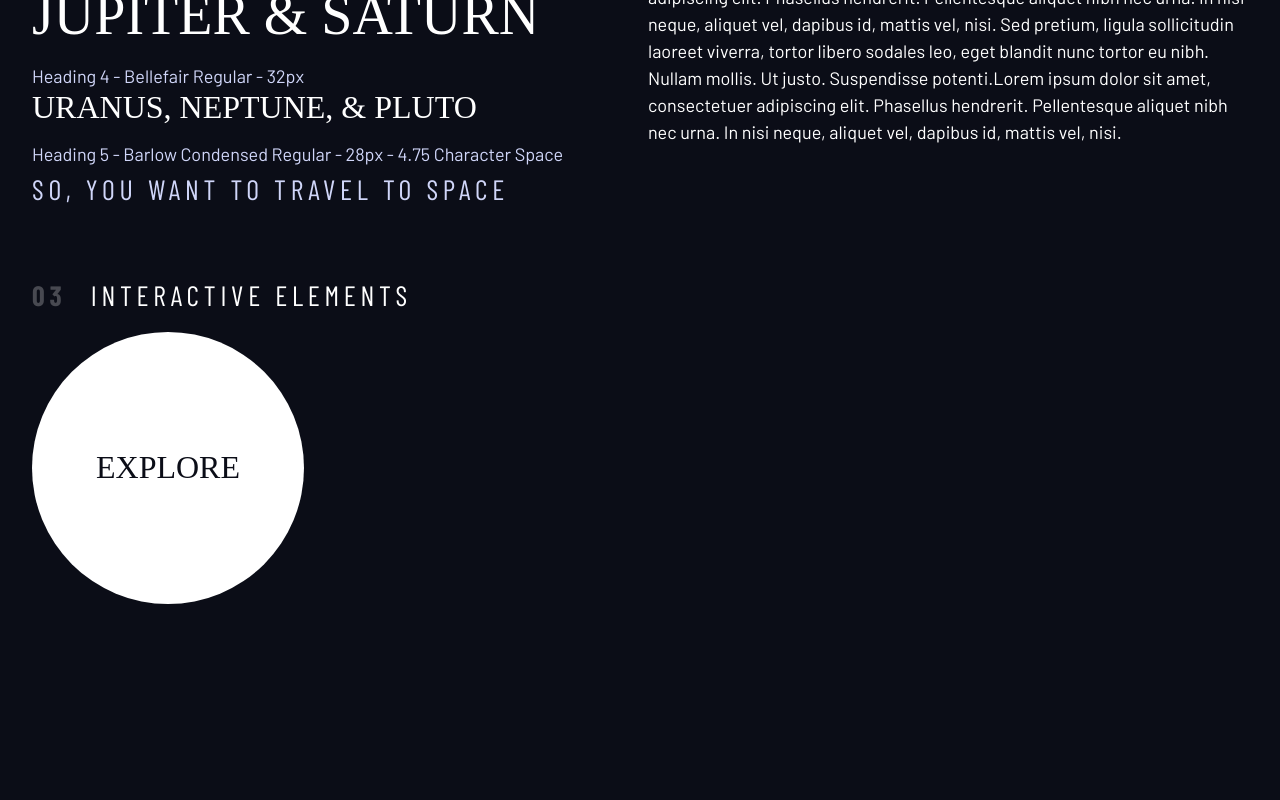
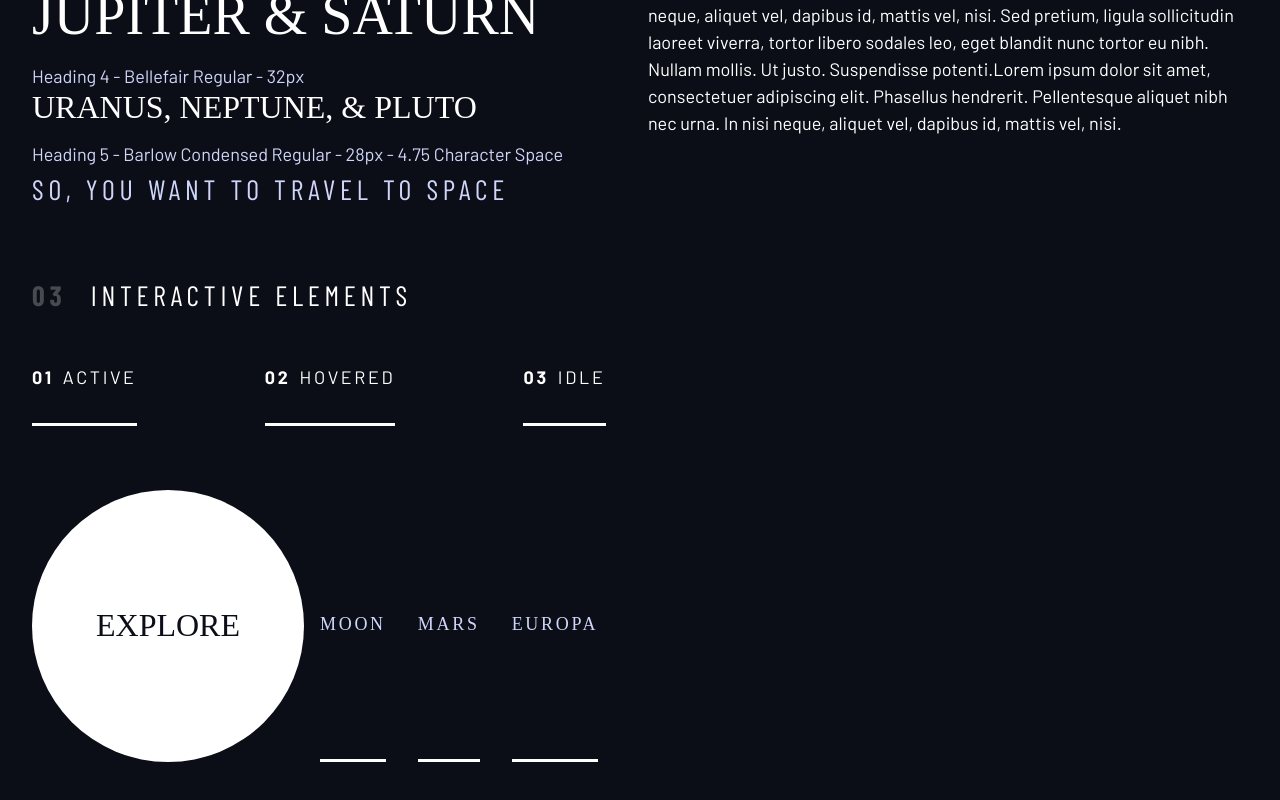
Before and after one commit to GustavoCarv/Space-Travel, a Next.js app: page /design-system in a window 1280 px wide. Shown: the part 768-1568 px from the top of the page. Before the commit the page ends 1372 px from the top, so only its background shows below. Built offline with nearby package versions, Linux system fonts and the light colour scheme; a web font is replaced by a local one.

Commit message:
add: estilos de tabs ativas e com o efeito de hover

```diff
--- a/pages/design-system.tsx
+++ b/pages/design-system.tsx
@@ -118,13 +118,15 @@ const DesignSystem: NextPage = () => {
                 Subheading 2 - Barlow Condensed Regular - 14px - 2.35 Character
                 Space
               </p>
-              <p>Avg. Distance</p>
+              <p className="ff-sans-cond fs-200 letter-spacing-3">
+                Avg. Distance
+              </p>
             </div>
             <div>
               <p>
                 Nav Text - Barlow Condensed Regular - 16px - 2.7 Character Space
               </p>
-              <p>Europa</p>
+              <p className="ff-sans-cond fs-300 letter-spacing-2">Europa</p>
             </div>
             <div>
               <p>Body Text</p>
@@ -153,18 +155,42 @@ const DesignSystem: NextPage = () => {
           <span>03</span> Interactive elements
         </h2>
 
-        <div></div>
+        <div>
+          <nav>
+            <ul className="primary-navigation underline-indicators flex">
+              <li className="active">
+                <a className="uppercase text-white letter-spacing-2" href="#">
+                  <span>01</span>Active
+                </a>{" "}
+              </li>
+              <li>
+                <a className="uppercase text-white letter-spacing-2" href="#">
+                  <span>02</span>Hovered
+                </a>{" "}
+              </li>
+              <li>
+                <a className="uppercase text-white letter-spacing-2" href="#">
+                  <span>03</span>Idle
+                </a>{" "}
+              </li>
+            </ul>
+          </nav>
+        </div>
 
-        <div className="flex">
+        <div className="flex" style={styles.marginBlock}>
           <div>
             <Link href="/">
-            <a className="large-button uppercase ff-serif text-blue-dark bg-white fs-600 grid grid-center">
-              Explore
-            </a>
+              <a className="large-button uppercase ff-serif text-blue-dark bg-white fs-600 grid grid-center">
+                Explore
+              </a>
             </Link>
           </div>
 
-          <div></div>
+          <div className=" tab-list underline-indicators flex">
+            <button aria-selected="true" className="small-button uppercase bg-blue-dark ff-serif text-blue-light letter-spacing-2 fs-400">Moon</button>
+            <button aria-selected="false" className="small-button uppercase bg-blue-dark ff-serif text-blue-light letter-spacing-2 fs-400">Mars</button>
+            <button aria-selected="false" className="small-button uppercase bg-blue-dark ff-serif text-blue-light letter-spacing-2 fs-400">Europa</button>
+          </div>
         </div>
       </section>
     </div>
--- a/styles/globals.css
+++ b/styles/globals.css
@@ -231,6 +231,7 @@ select {
 
 /* ............. Components ............. */
 
+
 .large-button {
   position: relative;
   display: grid;
@@ -257,5 +258,58 @@ select {
 .large-button:hover::after,
 .large-button:focus::after {
   opacity: 1;
-  transform: scale(1.5);
+  transform: scale(1.2);
+  animation: button-pulse 3s infinite;
+
 }
+
+@keyframes button-pulse {
+  0% {
+    transform: scale(1.2);
+  }
+  50% {
+    transform: scale(1.5);
+  }
+  100% {
+    transform: scale(1.2);
+  }
+}
+
+
+.primary-navigation {
+  --gap: 8rem;
+  --underline-padding: 2rem;
+  list-style: none;
+  padding: 0;
+  margin: 0;
+}
+
+.primary-navigation a {
+  text-decoration: none;
+}
+
+.primary-navigation a > span {
+  font-weight: 700;
+  margin-right: .5em;
+}
+
+.underline-indicators > * {
+  cursor: pointer;
+  border: 0;
+  padding: var(--underline-padding, 1rem) 0;
+  border-bottom: .2rem solid rgb( var(--clr-white) );
+}
+
+.underline-indicators > *:hover,
+.underline-indicators > *:focus {
+    border-color: rgb( var(--clr-white) , .5);
+}
+
+.underline-indicators > .active,
+.underline-indicators > [aria-selected="true"]{
+    border-color: rgb( var(--clr-white) , 1);
+}
+
+.tab-list {
+  --gap: 2rem;
+}
```
